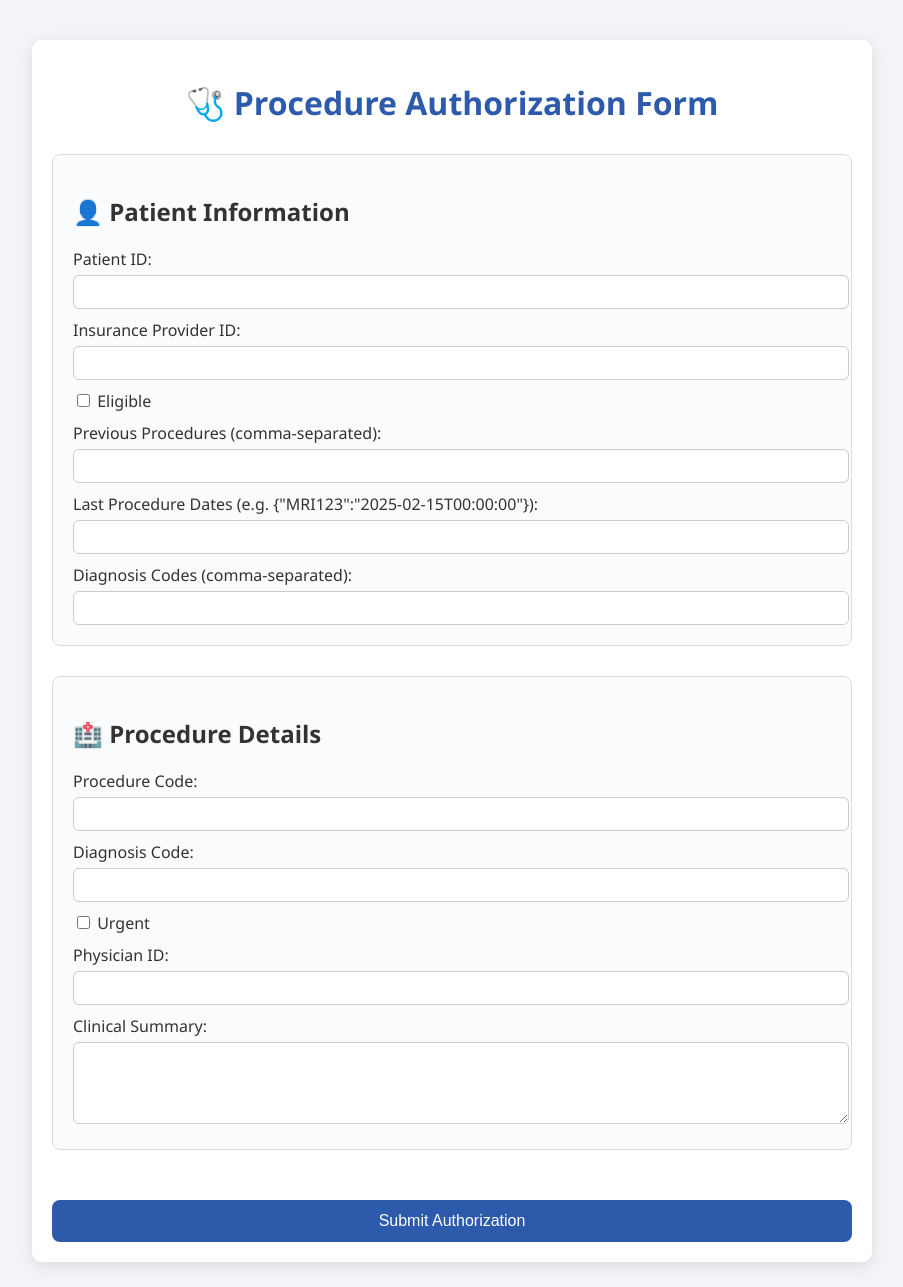
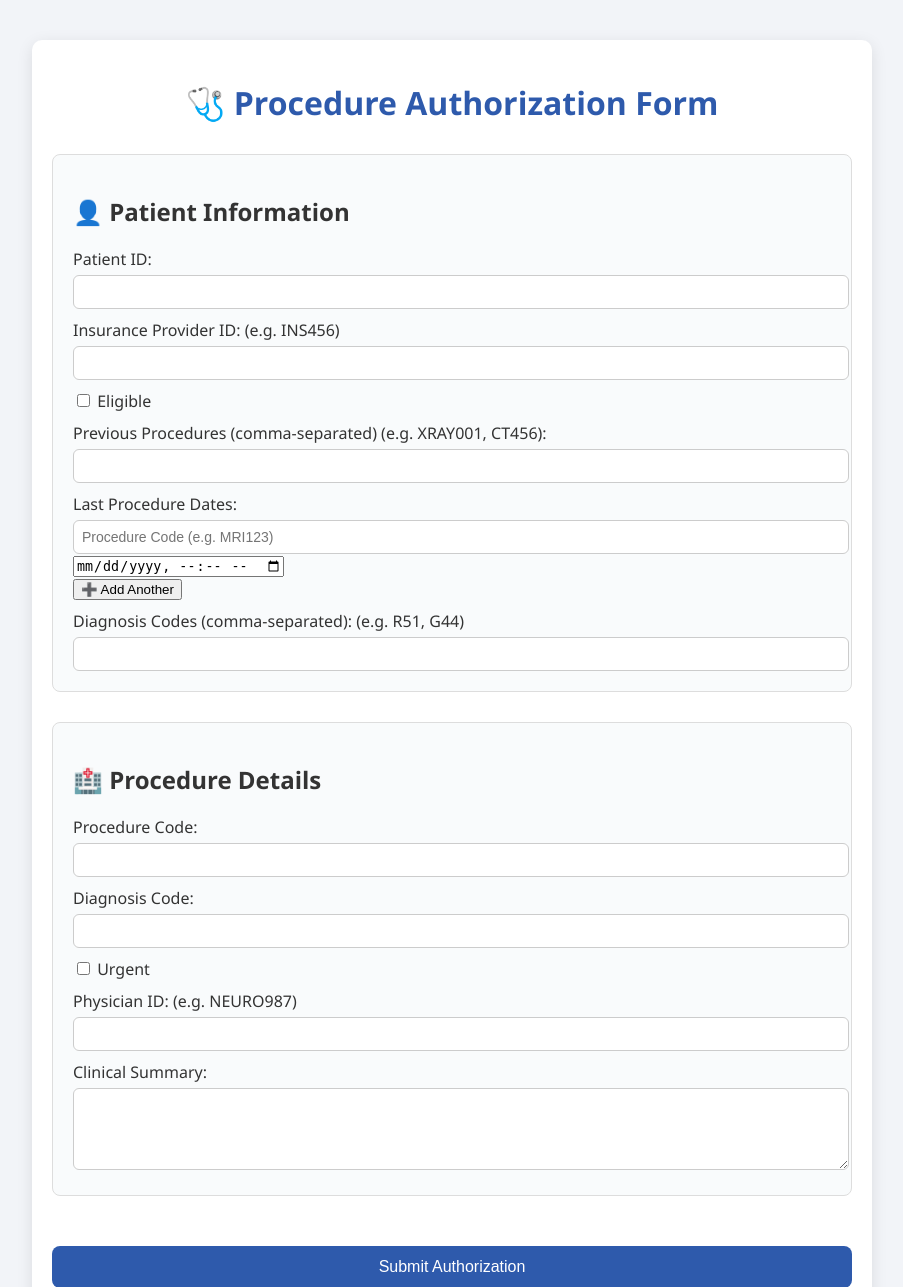
Before and after one commit to NikhilSalv/AutomationEngine_InsuranceClaim, a Flask app: page / in a window 1280 px wide. Shown: the top 1287 px of the page, without its empty margins (188-1091 px from the left). Run offline with Flask 3, Linux system fonts and the light colour scheme.

Commit message:
Fix :Front end issue:  last procedure issue solved

```diff
--- a/app/routes.py
+++ b/app/routes.py
@@ -48,6 +48,7 @@ def authorize():
 
     # Parse last_procedure_dates from string to datetime
     last_procedure_dates_str = patient_data.get('last_procedure_dates', {})
+    print("Last pricedures ______:", last_procedure_dates_str)
     last_procedure_dates_dt = {
         k: datetime.fromisoformat(v) for k, v in last_procedure_dates_str.items()
     }
--- a/app/templates/index.html
+++ b/app/templates/index.html
@@ -14,18 +14,27 @@
                 <label>Patient ID:</label>
                 <input type="text" name="patient_id" required>
 
-                <label>Insurance Provider ID:</label>
+                <label>Insurance Provider ID: (e.g. INS456)</label>
                 <input type="text" name="insurance_provider_id" required>
 
                 <label><input type="checkbox" name="eligible"> Eligible</label>
 
-                <label>Previous Procedures (comma-separated):</label>
+                <label>Previous Procedures (comma-separated) (e.g. XRAY001, CT456):</label>
                 <input type="text" name="previous_procedures">
+<!--
+                <label>Last Procedure Dates (e.g. {"MRI123":"2025-02-15T00:00:00"}):</label>
+                <input type="text" name="last_procedure_dates"> -->
 
-                <label>Last Procedure Dates (e.g. {"MRI123":"2025-02-15T00:00:00"}):</label>
-                <input type="text" name="last_procedure_dates">
+                <label>Last Procedure Dates:</label>
+                <div id="procedureDates">
+                    <div class="date-entry">
+                        <input type="text" placeholder="Procedure Code (e.g. MRI123)" class="procedure-code">
+                        <input type="datetime-local" class="procedure-date">
+                    </div>
+                </div>
+                <button type="button" id="addDateBtn">➕ Add Another</button>
 
-                <label>Diagnosis Codes (comma-separated):</label>
+                <label>Diagnosis Codes (comma-separated): (e.g. R51, G44)</label>
                 <input type="text" name="diagnosis_codes">
             </section>
 
@@ -39,7 +48,7 @@
 
                 <label><input type="checkbox" name="urgent"> Urgent</label>
 
-                <label>Physician ID:</label>
+                <label>Physician ID: (e.g. NEURO987) </label>
                 <input type="text" name="physician_id">
 
                 <label>Clinical Summary:</label>
@@ -57,15 +66,29 @@
     e.preventDefault();
 
     const formData = new FormData(e.target);
+
+    // ✅ Dynamically collect last_procedure_dates
+    const procedureDateEntries = document.querySelectorAll(".date-entry");
+    const lastProcedureDates = {};
+    procedureDateEntries.forEach(entry => {
+        const code = entry.querySelector(".procedure-code").value.trim();
+        const date = entry.querySelector(".procedure-date").value;
+        if (code && date) {
+            lastProcedureDates[code] = date;
+        }
+    });
+
+    // ✅ Construct patient object
     const patient = {
         patient_id: formData.get("patient_id"),
         insurance_provider_id: formData.get("insurance_provider_id"),
         eligible: formData.get("eligible") === "on",
         previous_procedures: formData.get("previous_procedures").split(",").map(p => p.trim()),
-                last_procedure_dates: eval("(" + formData.get("last_procedure_dates") + ")"),
-                diagnosis_codes: formData.get("diagnosis_codes").split(",").map(c => c.trim())
+        diagnosis_codes: formData.get("diagnosis_codes").split(",").map(c => c.trim()),
+        last_procedure_dates: lastProcedureDates
     };
 
+    // ✅ Construct procedure object
     const procedure = {
         procedure_code: formData.get("procedure_code"),
         diagnosis_code: formData.get("diagnosis_code"),
@@ -74,6 +97,10 @@
         clinical_summary: formData.get("clinical_summary")
     };
 
+    // ✅ Debug payload (optional)
+    // console.log(JSON.stringify({ patient, procedure }, null, 2));
+
+    // ✅ Send API request
     const response = await fetch("/authorize", {
         method: "POST",
         headers: { "Content-Type": "application/json" },
@@ -84,8 +111,12 @@
     const resultBox = document.getElementById("result");
     resultBox.style.display = "block";
 
+    // ✅ Display result
     resultBox.innerHTML = `
-                <h3 class="decision">Decision: <span class="${result.decision === 'Approved' ? 'pass' : result.decision === 'Rejected' ? 'fail' : 'pending'}">${result.decision}</span></h3>
+        <h3 class="decision">Decision: <span class="${
+            result.decision === 'Approved' ? 'pass' :
+            result.decision === 'Rejected' ? 'fail' : 'pending'
+        }">${result.decision}</span></h3>
         <p><strong>Timestamp:</strong> ${result.timestamp}</p>
         <h4>Rules Triggered:</h4>
         <ul>
```
Also changed, not shown: 6 other files. Lines whose indentation alone changed are shown as unchanged.
